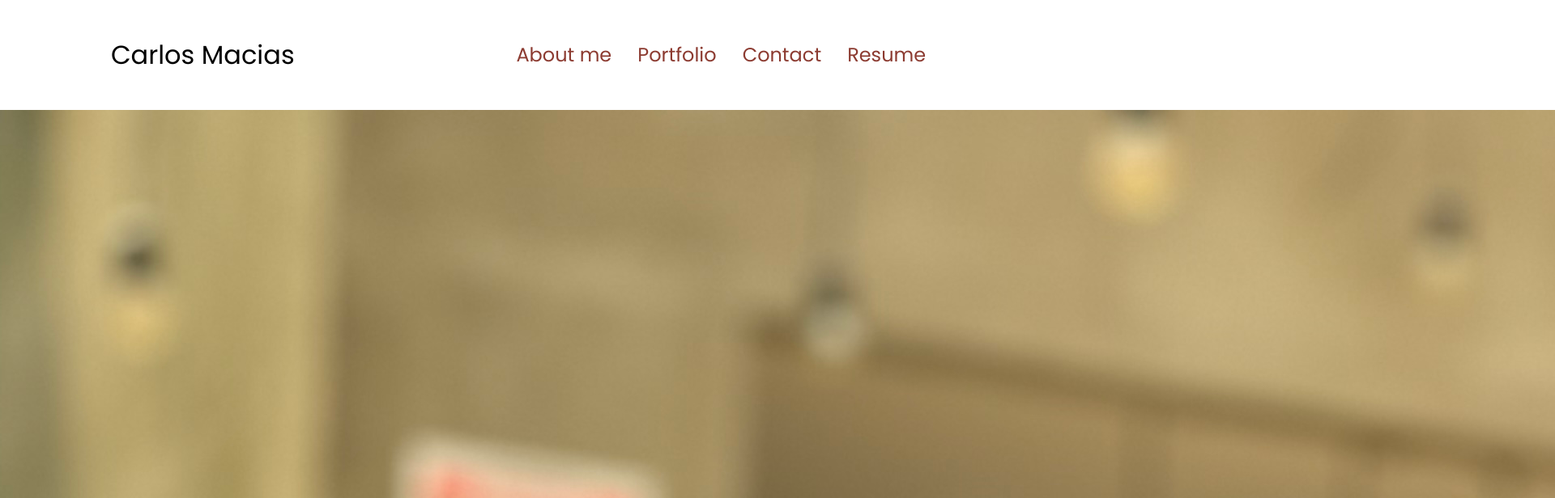
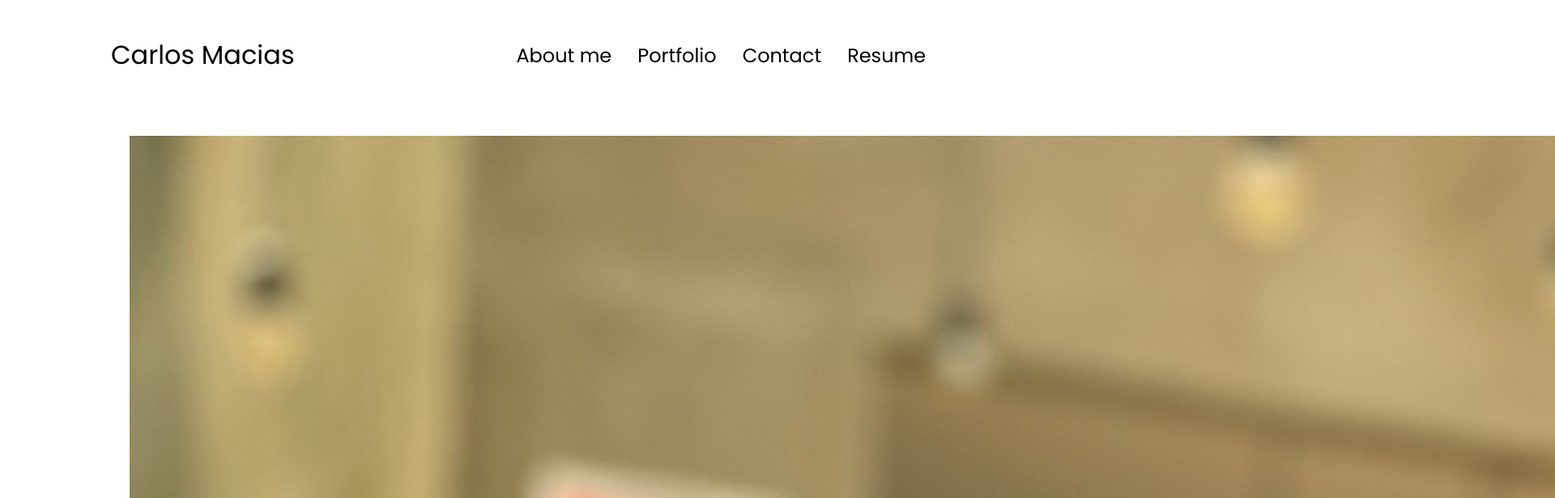
Before and after one commit to carlos-2mm/react-portfolio, a React (Vite) app: page / in a window 1280 px wide. Shown: the top 616 px of the page at 81% size, 1920 px wide, since content can reach past the window. Built offline with nearby package versions, Linux system fonts and the light colour scheme.

Commit message:
feat(index.css):add style to Portfolio and Project sections

```diff
--- a/src/components/pages/Portfolio.jsx
+++ b/src/components/pages/Portfolio.jsx
@@ -1,32 +1,110 @@
-import React from 'react';
-import Project from './Project';
+import React from "react";
+import Project from "./Project";
 
 function Portfolio() {
   const projects = [
-    { title: 'TravIs', image: 'path_to_image', link: 'https://travis231017-9762a24c277b.herokuapp.com/', repo: 'https://github.com/UofTTeam2/TravIS' },
-    { title: 'Cine Search', image: 'path_to_image', link: 'https://team-ccmy.github.io/Cine-Search/', repo: 'https://github.com/Team-ccmy/Cine-Search' },
-    { title: 'Text Editor', image: 'path_to_image', link: 'https://jate-txt-edit-4d9b48ee6fe7.herokuapp.com/', repo: 'https://github.com/carlos-2mm/text-editor' },
-    { title: 'Social Network API', image: 'path_to_image', link: 'project_link', repo: 'https://github.com/carlos-2mm/social-network-API' },
-    { title: 'E-Commerce Backend', image: 'path_to_image', link: 'project_link', repo: 'https://github.com/carlos-2mm/e-commerce-backend' },
-    { title: 'Employee Tracker', image: 'path_to_image', link: 'project_link', repo: 'https://github.com/carlos-2mm/employee-tracker' },
-    { title: 'Note Taker', image: 'path_to_image', link: 'project_link', repo: 'https://github.com/carlos-2mm/note-taker' },
-    { title: 'SVG Logo Maker', image: 'path_to_image', link: 'project_link', repo: 'https://github.com/carlos-2mm/svg-logo-maker' },
-    { title: 'README Generator', image: 'path_to_image', link: 'project_link', repo: 'https://github.com/carlos-2mm/readme-generator' },
-    { title: 'Weather Dashboard', image: 'path_to_image', link: 'https://carlos-2mm.github.io/weather-forecast-app/', repo: 'https://github.com/carlos-2mm/weather-forecast-app' },
-    { title: 'Daily Agenda Assistant', image: 'path_to_image', link: 'https://carlos-2mm.github.io/daily-agenda-assistant/', repo: 'https://github.com/carlos-2mm/daily-agenda-assistant' },
-    { title: 'JavaScript Quiz', image: 'path_to_image', link: 'https://carlos-2mm.github.io/js-fundamentals-quiz/', repo: 'https://github.com/carlos-2mm/js-fundamentals-quiz' },
-    { title: 'Password Generator', image: 'path_to_image', link: 'https://carlos-2mm.github.io/safe-password-creator/', repo: 'https://github.com/carlos-2mm/safe-password-creator' },
-    { title: 'Personal Portfolio', image: 'path_to_image', link: 'project_link', repo: 'github_repo_link' },
-    { title: 'Horiseon', image: './public/img/Horiseon.png', link: 'https://carlos-2mm.github.io/horiseon-online-specialist/t_link', repo: 'https://github.com/carlos-2mm/horiseon-online-specialist' },
+    {
+      title: "TravIs",
+      image: "path_to_image",
+      link: "https://travis231017-9762a24c277b.herokuapp.com/",
+      repo: "https://github.com/UofTTeam2/TravIS",
+    },
+    {
+      title: "Cine Search",
+      image: "path_to_image",
+      link: "https://team-ccmy.github.io/Cine-Search/",
+      repo: "https://github.com/Team-ccmy/Cine-Search",
+    },
+    {
+      title: "Text Editor",
+      image: "path_to_image",
+      link: "https://jate-txt-edit-4d9b48ee6fe7.herokuapp.com/",
+      repo: "https://github.com/carlos-2mm/text-editor",
+    },
+    {
+      title: "Social Network API",
+      image: "path_to_image",
+      link: "project_link",
+      repo: "https://github.com/carlos-2mm/social-network-API",
+    },
+    {
+      title: "E-Commerce Backend",
+      image: "path_to_image",
+      link: "project_link",
+      repo: "https://github.com/carlos-2mm/e-commerce-backend",
+    },
+    {
+      title: "Employee Tracker",
+      image: "path_to_image",
+      link: "project_link",
+      repo: "https://github.com/carlos-2mm/employee-tracker",
+    },
+    {
+      title: "Note Taker",
+      image: "path_to_image",
+      link: "project_link",
+      repo: "https://github.com/carlos-2mm/note-taker",
+    },
+    {
+      title: "SVG Logo Maker",
+      image: "path_to_image",
+      link: "project_link",
+      repo: "https://github.com/carlos-2mm/svg-logo-maker",
+    },
+    {
+      title: "README Generator",
+      image: "path_to_image",
+      link: "project_link",
+      repo: "https://github.com/carlos-2mm/readme-generator",
+    },
+    {
+      title: "Weather Dashboard",
+      image: "path_to_image",
+      link: "https://carlos-2mm.github.io/weather-forecast-app/",
+      repo: "https://github.com/carlos-2mm/weather-forecast-app",
+    },
+    {
+      title: "Daily Agenda Assistant",
+      image: "path_to_image",
+      link: "https://carlos-2mm.github.io/daily-agenda-assistant/",
+      repo: "https://github.com/carlos-2mm/daily-agenda-assistant",
+    },
+    {
+      title: "JavaScript Quiz",
+      image: "path_to_image",
+      link: "https://carlos-2mm.github.io/js-fundamentals-quiz/",
+      repo: "https://github.com/carlos-2mm/js-fundamentals-quiz",
+    },
+    {
+      title: "Password Generator",
+      image: "path_to_image",
+      link: "https://carlos-2mm.github.io/safe-password-creator/",
+      repo: "https://github.com/carlos-2mm/safe-password-creator",
+    },
+    {
+      title: "Personal Portfolio",
+      image: "path_to_image",
+      link: "project_link",
+      repo: "github_repo_link",
+    },
+    {
+      title: "Horiseon",
+      image: "./public/img/Horiseon.png",
+      link: "https://carlos-2mm.github.io/horiseon-online-specialist/t_link",
+      repo: "https://github.com/carlos-2mm/horiseon-online-specialist",
+    },
   ];
 
   return (
-    <section id="portfolio">
-      <h2>Portfolio</h2>
-      <div className="projects">
-        {projects.map((project, index) => (
+    <section id="projects">
+      <p className="subtitle">Browse My Recent</p>
+      <h1 className="title">Projects</h1>
+      <div className="projects-container">
+        <div className="containers">
+          {projects.map((project, index) => (
           <Project key={index} {...project} />
-        ))}
+          ))}
+        </div>
       </div>
     </section>
   );
--- a/src/components/pages/Project.jsx
+++ b/src/components/pages/Project.jsx
@@ -2,12 +2,30 @@ import React from 'react';
 
 function Project({ title, image, link, repo }) {
   return (
-    <div className="project">
-      <h3>{title}</h3>
-      <img src={image} alt={title} />
-      <a href={link}>View App</a>
-      <a href={repo}>GitHub Repo</a>
+    <div className="details-container color-container">
+    <div className="project-container">
+      <img
+        src={image}
+        alt={title}
+        className="project-img"
+      />
     </div>
+    <h2 className="project-title">{title}</h2>
+    <div className="btn-container">
+      <button
+        className="btn btn-color-2 project-btn"
+        onClick={() => window.open(repo)}
+      >
+        Github
+      </button>
+      <button
+        className="btn btn-color-2 project-btn"
+        onClick={() => window.open(link)}
+      >
+        Live Demo
+      </button>
+    </div>
+  </div>
   );
 }
 
--- a/src/index.css
+++ b/src/index.css
@@ -1,4 +1,4 @@
-:root {
+root {
   font-family: "Poppins" sans-serif;
   line-height: 1.5;
   font-weight: 400;
@@ -113,6 +113,149 @@ a:hover {
   cursor: default;
 }
 
+/* sections */
+
+section {
+  padding-top: 4vh;
+  height: 96vh;
+  margin: 0 10rem;
+  box-sizing: border-box;
+  min-height: fit-content;
+}
+
+.title {
+  font-size: 3rem;
+  text-align: center;
+}
+
+.subtitle {
+  text-align: center;
+}
+
+.section-text {
+  font-size: 1.75rem;
+  margin-bottom: 1rem;
+}
+
+/* buttons */
+
+.btn-container {
+  display: flex;
+  justify-content: center;
+  gap: 1rem;
+}
+
+.btn {
+  font-weight: 600;
+  transition: all 300ms ease;
+  padding: 1rem;
+  width: 8rem;
+  border-radius: 2rem;
+}
+
+.btn-color-1,
+.btn-color-2 {
+  border: rgb(53, 53, 53) 0.1rem solid;
+}
+
+.btn-color-1:hover,
+.btn-color-2:hover {
+  cursor: pointer;
+}
+
+.btn-color-1,
+.btn-color-2:hover {
+  background: rgb(53, 53, 53);
+  color: white;
+}
+
+.btn-color-1:hover {
+  background: rgb(0, 0, 0);
+}
+
+.btn-color-2 {
+  background: none;
+}
+
+.btn-color-2:hover {
+  border: rgb(255, 255, 255) 0.1rem solid;
+}
+
+.btn-container {
+  gap: 1rem;
+}
+
+.containers {
+  gap: 2rem;
+  margin-bottom: 2rem;
+  margin-top: 2rem;
+}
+
+.containers,
+.about-details-container {
+  display: flex;
+}
+
+.details-container {
+  padding: 1.5rem;
+  flex: 1;
+  background: white;
+  border-radius: 2rem;
+  border: rgb(53, 53, 53) 0.1rem solid;
+  border-color: rgb(163, 163, 163);
+  text-align: center;
+}
+
+
+.project-container {
+  display: flex;
+  text-align: initial;
+  flex-wrap: wrap;
+  flex-direction: row;
+  gap: 2.5rem;
+  justify-content: space-around;
+}
+
+article {
+  display: flex;
+  width: 10rem;
+  justify-content: space-around;
+  gap: 0.5rem;
+}
+
+/* projects */
+
+#projects {
+  position: relative;
+  overflow-x: scroll;
+
+}
+
+.color-container {
+  border-color: rgb(163, 163, 163);
+  background: rgb(250, 250, 250);
+}
+
+.project-img {
+  border-radius: 2rem;
+  width: 90%;
+  height: 90%;
+}
+
+.project-title {
+  margin: 1rem;
+  color: black;
+}
+
+.project-btn {
+  color: black;
+  border-color: rgb(163, 163, 163);
+}
+
+.contact-info-container p {
+  font-size: larger;
+}
+
 /* Footer section */
 
 footer {
@@ -123,7 +266,3 @@ footer {
 footer p {
   text-align: center;
 }
-
-.footer-links {
-  font-size: 3rem;
-}
```
